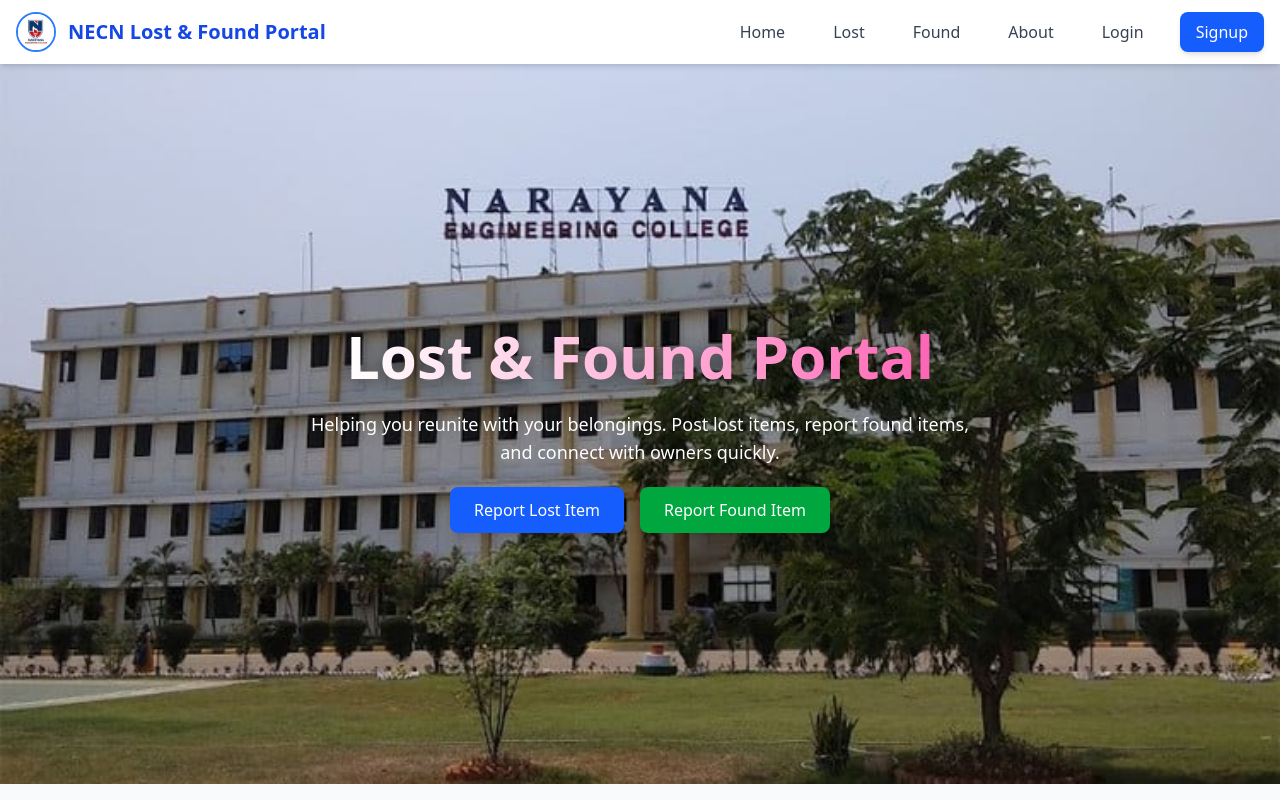
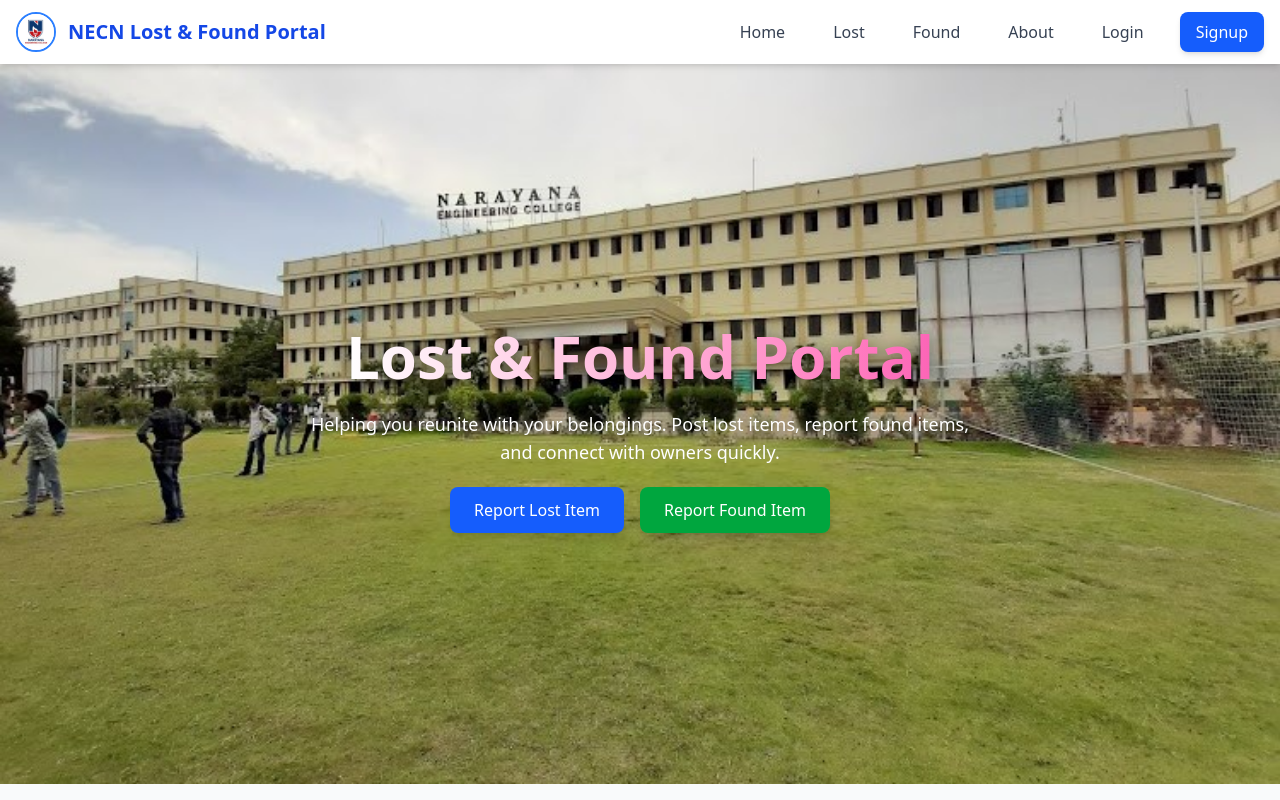
Before and after one commit to Vyshu15-chowdary/Found-or-Lost-Portal, a React (Vite) app in the folder Frontend/: page / in a window 1280 px wide. Shown: the top 800 px of the page. Built offline with nearby package versions, Linux system fonts and the light colour scheme.

Commit message:
background img changed

```diff
--- a/Frontend/src/Pages/Home.jsx
+++ b/Frontend/src/Pages/Home.jsx
@@ -14,7 +14,7 @@
       {/* Hero Section */}
       <section className= "relative bg-cover bg-center bg-no-repeat min-h-[90vh] flex flex-col justify-center items-center text-center"
         style={{
-          backgroundImage: "url('/Necn.jpg')",
+          backgroundImage: "url('/Necn1.jpg')",
          }} >
      <h1 className="text-6xl font-extrabold mb-6 bg-gradient-to-r from-white to-pink-400 bg-clip-text text-transparent drop-shadow-[0_3px_10px_rgba(0,0,0,0.7)]">
   Lost & Found Portal
```
Also changed, not shown: Frontend/public/Necn1.jpg (added).
